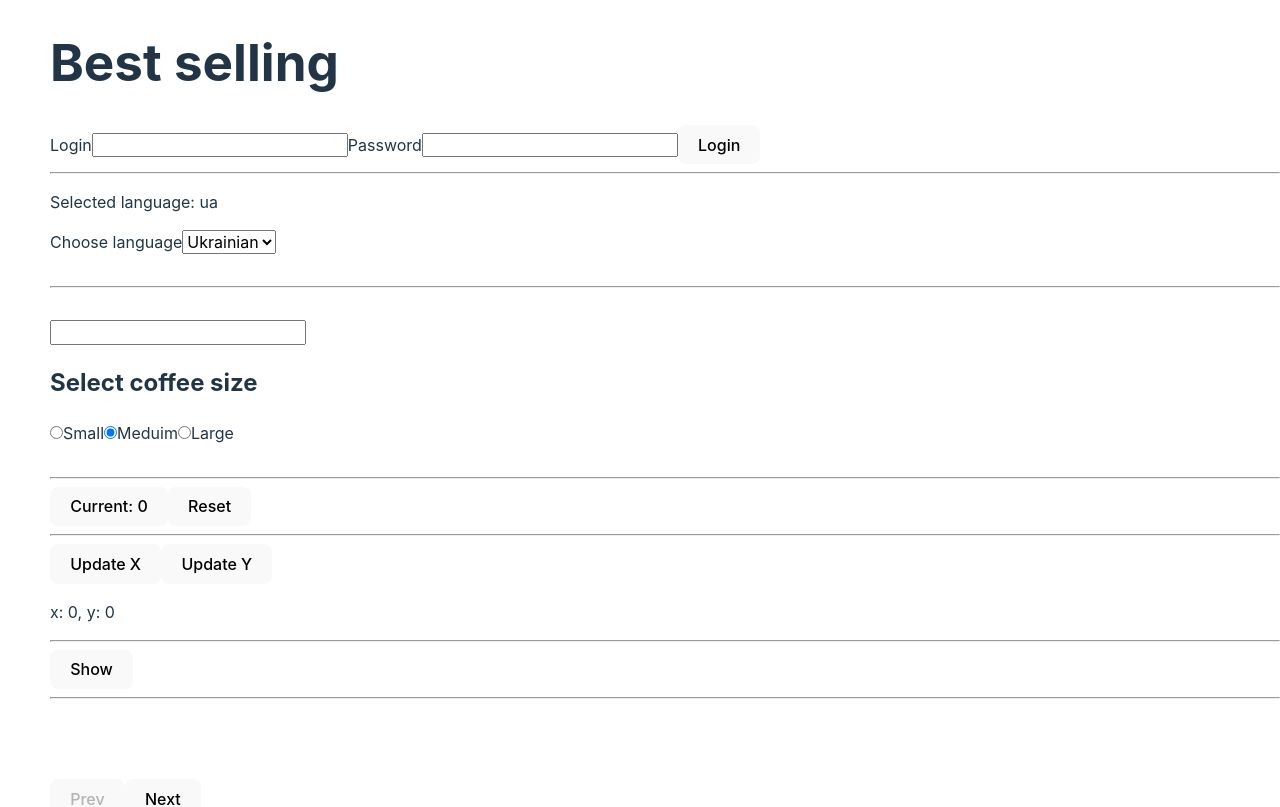
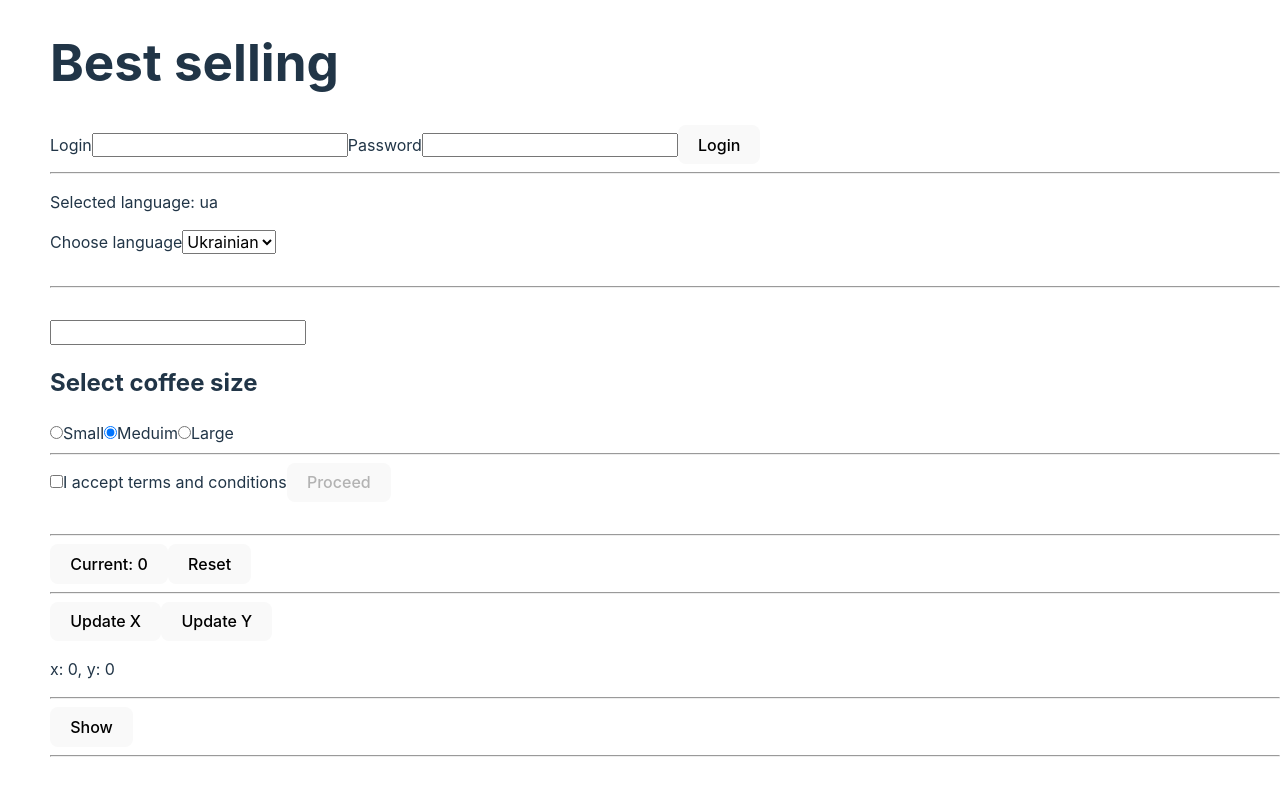
Before and after one commit to Vaddex/react_test, a React (Vite) app: page / in a window 1280 px wide. Shown: the top 807 px of the page. Built offline with nearby package versions, Linux system fonts and the light colour scheme.

Commit message:
added checkbox section

```diff
--- a/src/components/App.jsx
+++ b/src/components/App.jsx
@@ -10,10 +10,19 @@
 // import Timer from './Timer/Timer';
 
 export default function App() {
+    // LangSwitcher
     const [lang, setLang] = useState('ua');
+
+    // coffeeSize
     const [coffeeSize, setCoffeeSize] = useState('md');
     const handleSize = evt => {
         setCoffeeSize(evt.target.value);
+    };
+
+    //hasAccepted
+    const [hasAccepted, setHasAccepted] = useState(false);
+    const handleChange = evt => {
+        setHasAccepted(evt.target.checked);
     };
 
     return (
@@ -66,6 +75,23 @@
                     Large
                 </label>
                 <br />
+                <hr />
+            </>
+            <>
+                <div>
+                    <label>
+                        <input
+                            type="checkbox"
+                            name="terms"
+                            checked={hasAccepted}
+                            onChange={handleChange}
+                        />
+                        I accept terms and conditions
+                    </label>
+                    <button type="button" disabled={!hasAccepted}>
+                        Proceed
+                    </button>
+                </div>
             </>
             <>
                 <br />
```
